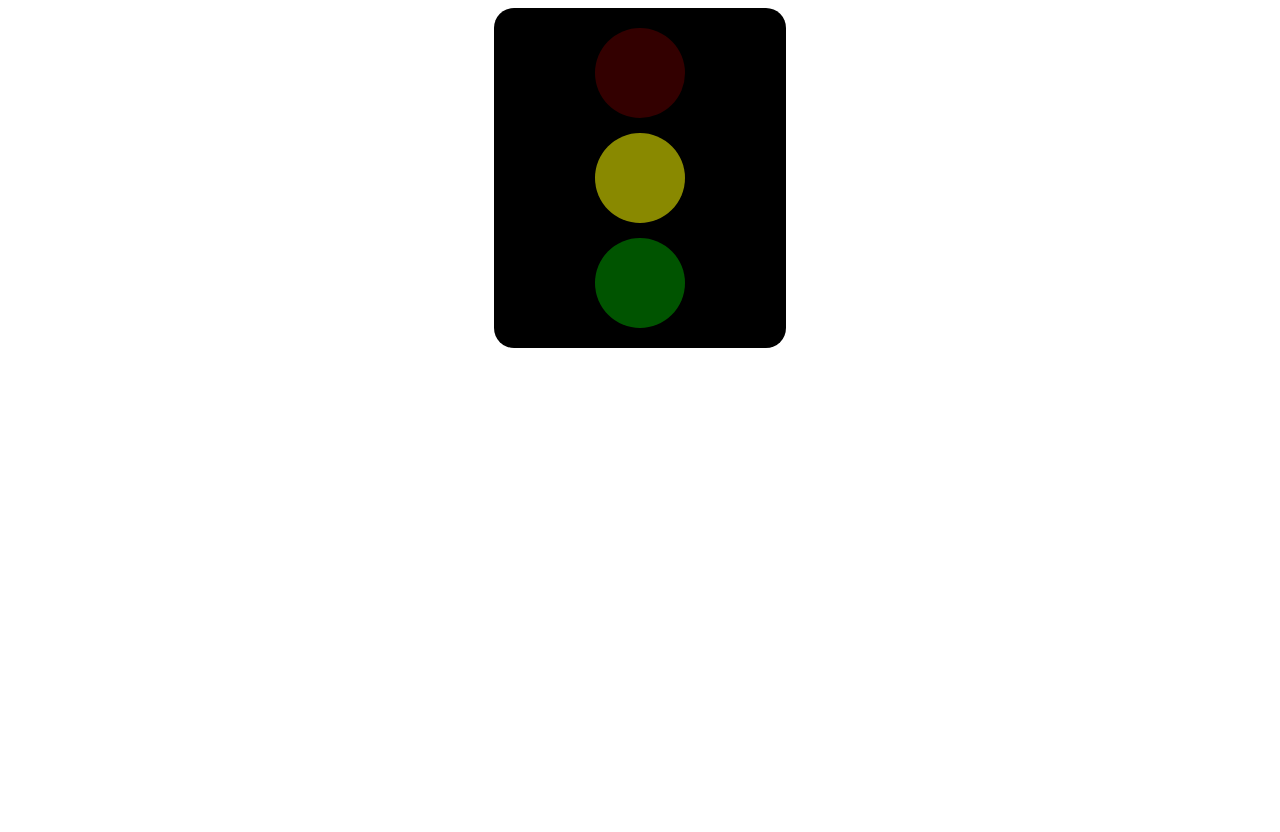
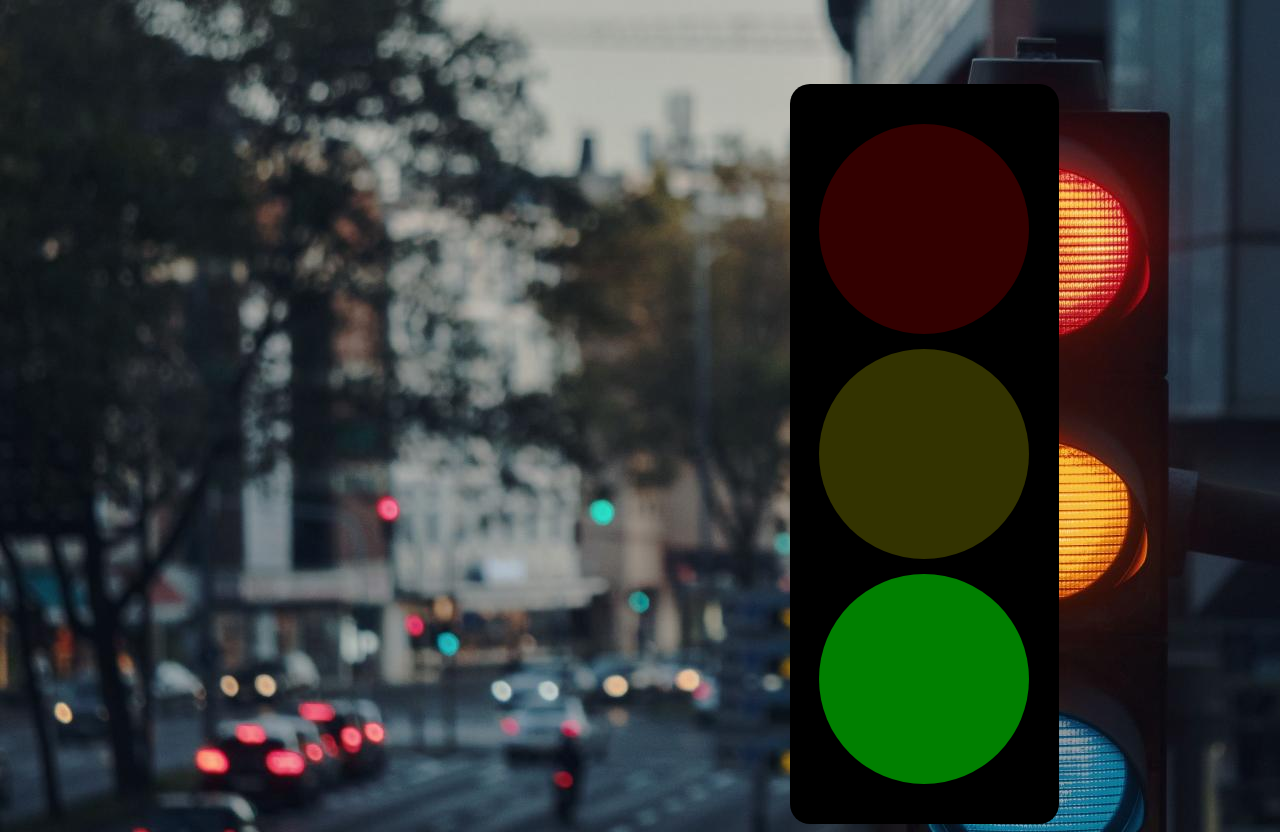
Before and after one commit to Dwaysetya/fgo24-dom-traffic-light, a website: page index.html in a window 1280 px wide. Before the commit the page ends 800 px from the top, so only its background shows below. Drawn offline with Linux system fonts and the light colour scheme.

Commit message:
fix: code fixes in script files and html index

```diff
--- a/index.html
+++ b/index.html
@@ -6,7 +6,7 @@
     <title>Traffic light</title>
     <style>
       body {
-        background-color: white;
+        background-image: url(./src/lalu-lintas-939e.jpg);
         display: flex;
         justify-content: center;
         align-items: center;
@@ -17,20 +17,21 @@
         align-items: center;
         height: 100vh;
         border-radius: 20px;
-        width: 20%;
-        padding: 20px;
-        height: 80%;
+        width: 15%;
+        padding: 40px;
+        margin-left: 45%;
+        margin-top: 6%;
+        height: 170%;
         background-color: black;
         flex-direction: column;
         gap: 15px;
       }
       .lampu {
-        width: 90px;
-        height: 90px;
+        width: 210px;
+        height: 210px;
         border-radius: 50%;
-        background-color: grey;
         opacity: 0.2;
-        transition: opacity 0.3s;
+        /* transition: opacity 0.3s; */
       }
       .aktif {
         opacity: 1;
@@ -48,9 +49,9 @@
   </head>
   <body>
     <div class="container">
-      <div class="lampu merah aktif" id="merah"></div>
-      <div class="lampu kuning" id="kuning"></div>
-      <div class="lampu hijau" id="hijau"></div>
+      <div class="lampu merah"></div>
+      <div class="lampu kuning"></div>
+      <div class="lampu hijau"></div>
     </div>
     <script src="./src/script.js"></script>
   </body>
--- a/src/script.js
+++ b/src/script.js
@@ -3,18 +3,18 @@ const yellow = document.querySelector(".kuning");
 const green = document.querySelector(".hijau");
 
 function nyalakanLampu(lampu) {
-  merah.classList.remove("aktif");
-  kuning.classList.remove("aktif");
-  hijau.classList.remove("aktif");
+  red.classList.remove("aktif");
+  yellow.classList.remove("aktif");
+  green.classList.remove("aktif");
   lampu.classList.add("aktif");
 }
 
 function siwitchLamp() {
-  nyalakanLampu(merah);
+  nyalakanLampu(red);
   setTimeout(() => {
-    nyalakanLampu(kuning);
+    nyalakanLampu(yellow);
     setTimeout(() => {
-      nyalakanLampu(hijau);
+      nyalakanLampu(green);
       setTimeout(() => {
         siwitchLamp();
       }, 3000);
```
Also changed, not shown: README.md, src/lalu-lintas-939e.jpg (added), src/traffic.png (deleted), 1 other file.
